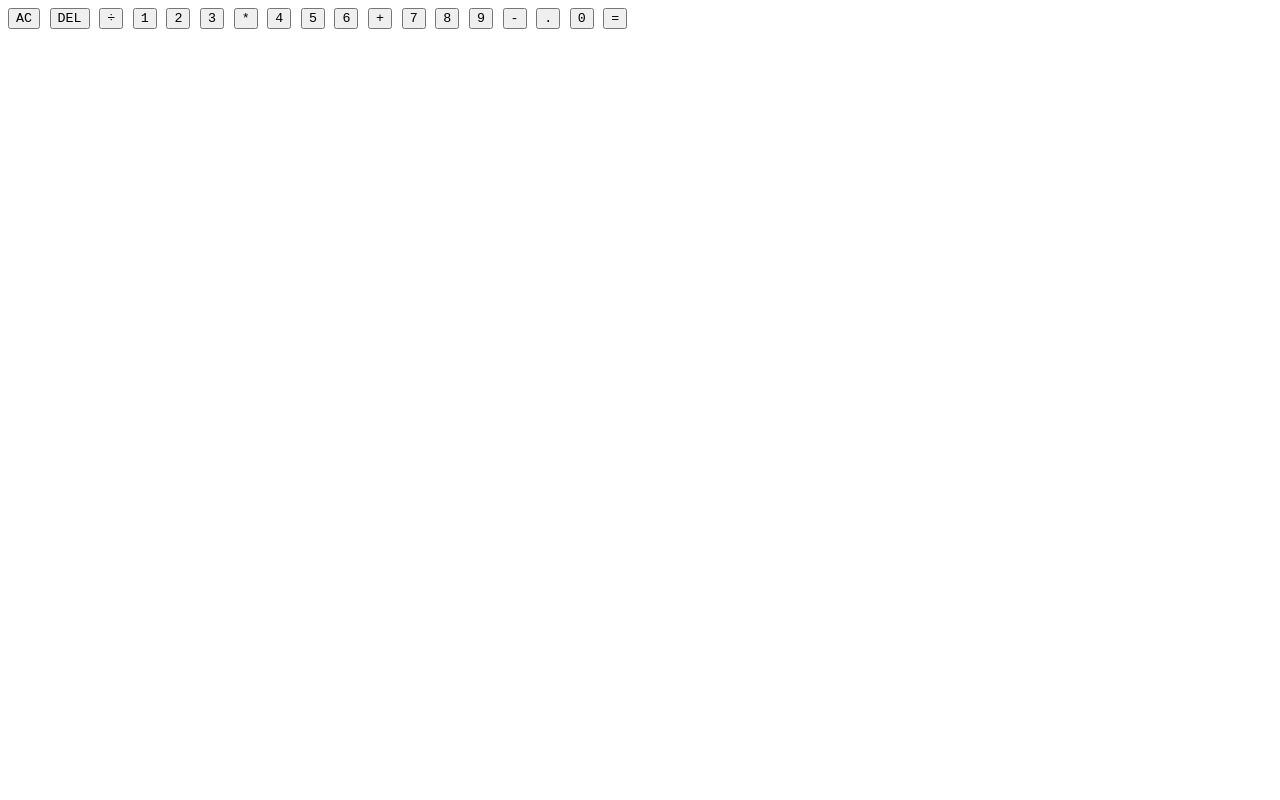
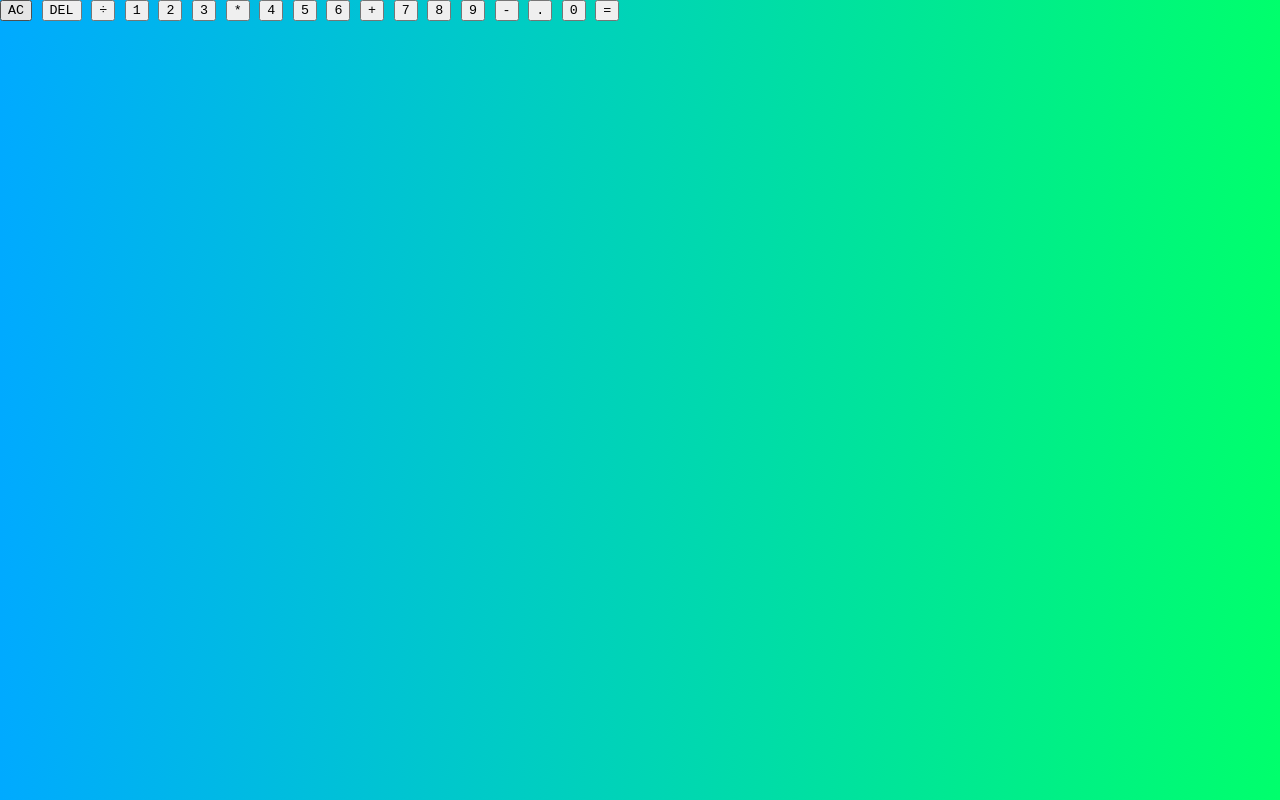
Before and after one commit to Tymkar/calculator, a website: page index.html in a window 1280 px wide. Drawn offline with Linux system fonts and the light colour scheme.

Commit message:
reset and background color

```diff
--- a/style.css
+++ b/style.css
@@ -5,3 +5,9 @@
   font-family: "Courier New", Courier, monospace;
   font-weight: normal;
 }
+
+body {
+  padding: 0;
+  margin: 0;
+  background: linear-gradient(to right, #00aaff, #00ff6c);
+}
```
